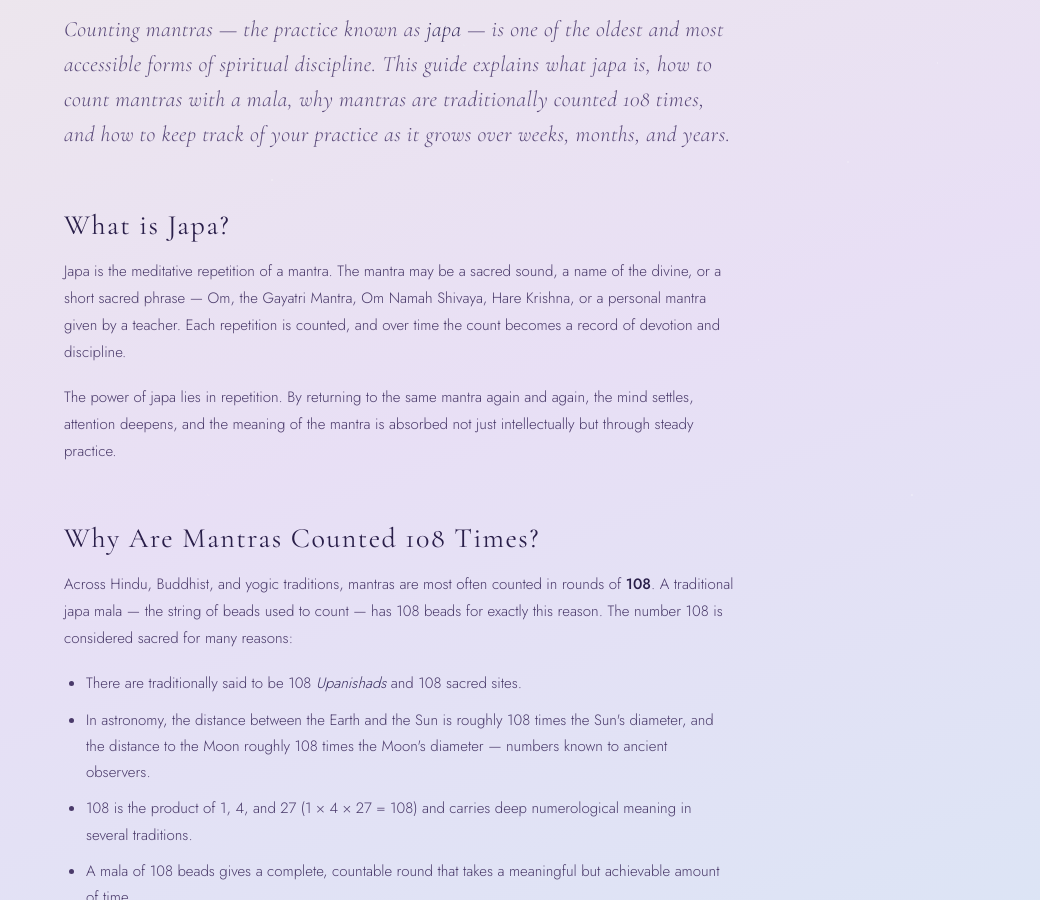
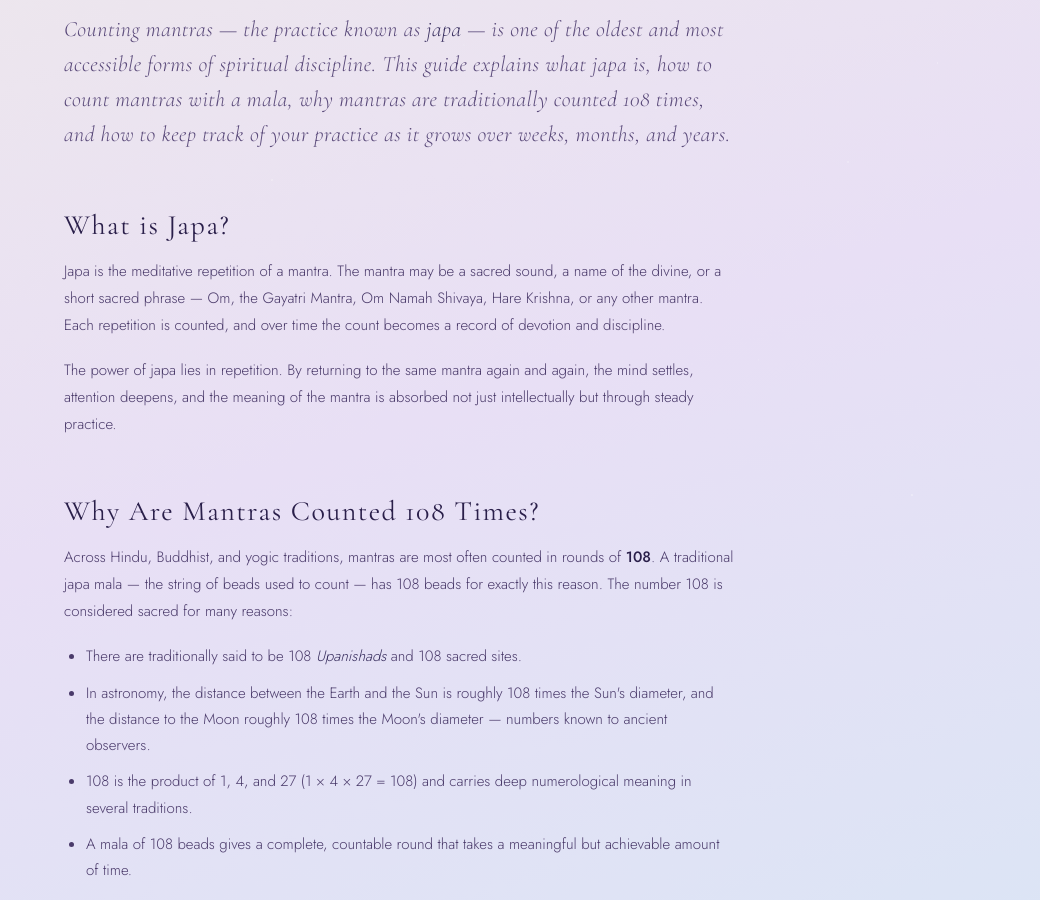
Before and after one commit to dailybliss/dailybliss.github.io, a Jekyll site: the page built from blog/how-to-count-mantras.html, in a window 1280 px wide and 900 px high, scrolled down 339 px. Shown: the whole window, without its empty margins (240-1280 px from the left). Built offline with Jekyll 4.4.1, drawn with Linux system fonts in a browser that asks for light colours.

Commit message:
Update how-to-count-mantras.html

```diff
--- a/blog/how-to-count-mantras.html
+++ b/blog/how-to-count-mantras.html
@@ -19,8 +19,7 @@ description: "A complete guide to counting mantras — what japa is, how to use
   <h2>What is Japa?</h2>
   <p>
     Japa is the meditative repetition of a mantra. The mantra may be a sacred sound, a name of the
-    divine, or a short sacred phrase — Om, the Gayatri Mantra, Om Namah Shivaya, Hare Krishna, or a
-    personal mantra given by a teacher. Each repetition is counted, and over time the count becomes
+    divine, or a short sacred phrase — Om, the Gayatri Mantra, Om Namah Shivaya, Hare Krishna, or any other mantra. Each repetition is counted, and over time the count becomes
     a record of devotion and discipline.
   </p>
   <p>
```
